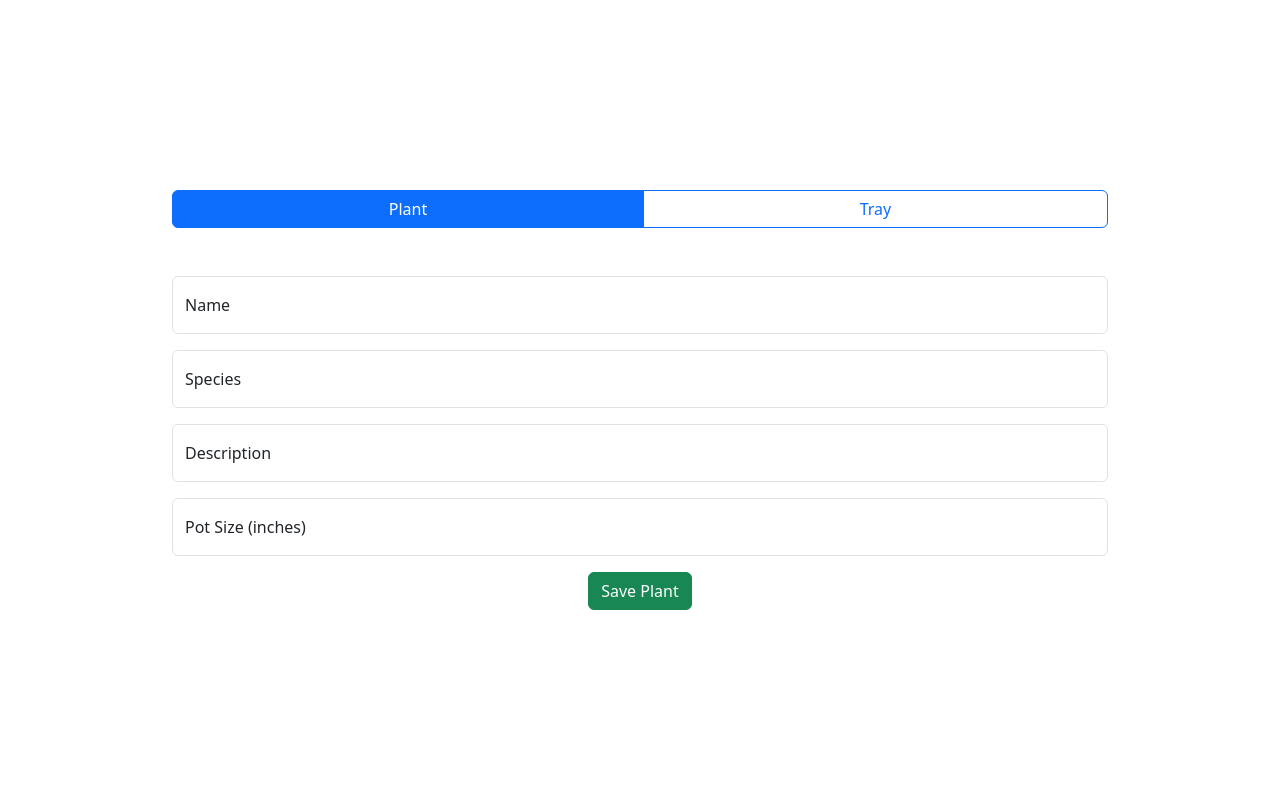
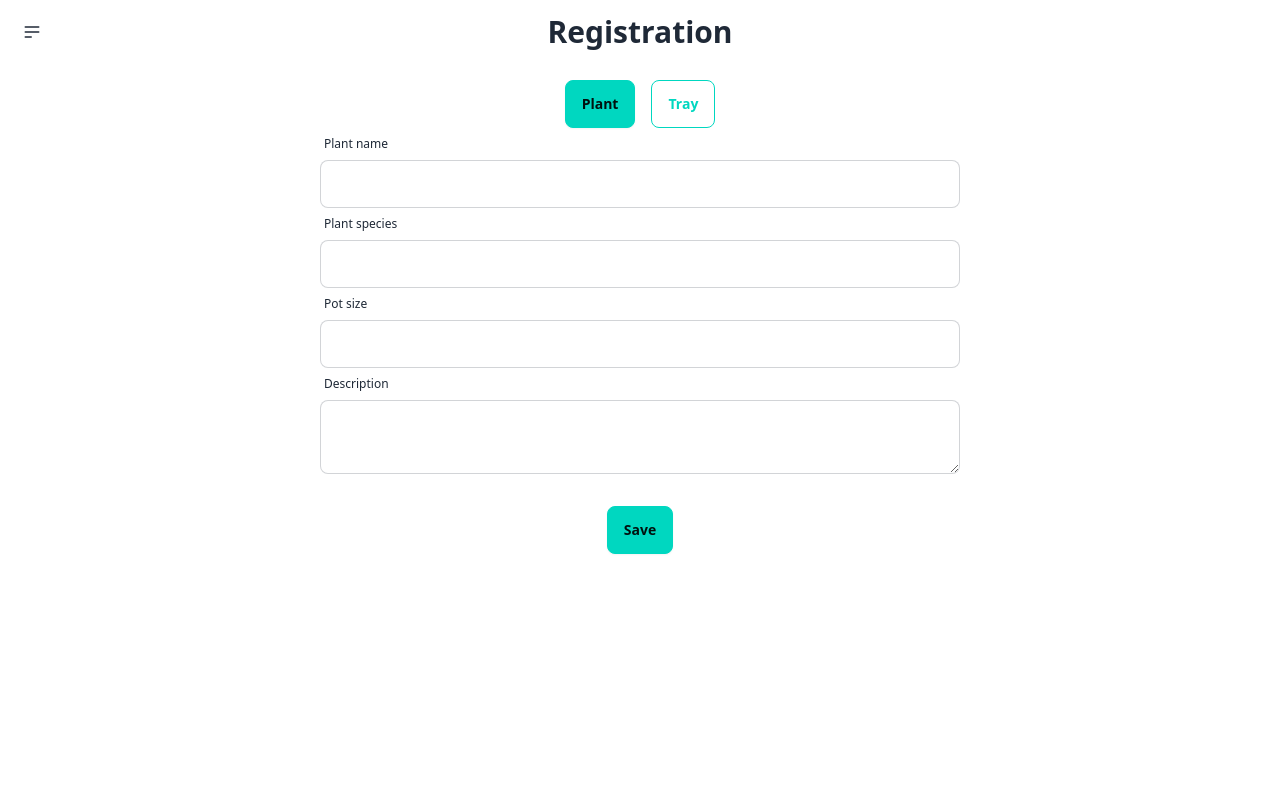
Before and after one commit to jamedeus/plant-tracker, a Django app: template backend/plant_tracker/templates/plant_tracker/register.html in a window 1280 px wide. Run offline with Django 5.2, Linux system fonts and the light colour scheme; the template is opened without the code that fills it, so the values that code supplies are empty; style sheets or scripts are compiled from the project's sources.

Commit message:
Add registration template
Placeholder interface fully ported to react

```diff
--- a/backend/plant_tracker/templates/plant_tracker/plant_details_form.html
+++ /dev/null
@@ -1,21 +0,0 @@
-<form id="plantDetailsForm" class="mx-auto w-100">
-    <div class="form-floating mb-3">
-        <input type="text" class="form-control" id="name" name="name" placeholder="Name">
-        <label for="name">Name</label>
-    </div>
-    <div class="form-floating mb-3">
-        <input type="text" class="form-control" id="species" name="species" placeholder="Species">
-        <label for="species">Species</label>
-    </div>
-    <div class="form-floating mb-3">
-        <input type="text" class="form-control" id="description" name="description" placeholder="Description">
-        <label for="description">Description</label>
-    </div>
-    <div class="form-floating mb-3">
-        <input type="number" class="form-control" id="pot_size" name="pot_size" placeholder="Pot size">
-        <label for="pot_size">Pot Size (inches)</label>
-    </div>
-    <div class="d-flex">
-        <button type="submit" class="btn btn-success mx-auto">Save Plant</button>
-    </div>
-</form>
--- a/backend/plant_tracker/templates/plant_tracker/register.html
+++ b/backend/plant_tracker/templates/plant_tracker/register.html
@@ -1,142 +1,16 @@
+{% load static %}
+
 <!DOCTYPE html>
 <html lang="en">
 <head>
     <title>Register New Plant</title>
     <meta charset="utf-8">
     <meta name="viewport" content="width=device-width, initial-scale=1">
-    <link rel="stylesheet" href="https://cdn.jsdelivr.net/npm/bootstrap@5.3.2/dist/css/bootstrap.min.css" integrity="sha384-T3c6CoIi6uLrA9TneNEoa7RxnatzjcDSCmG1MXxSR1GAsXEV/Dwwykc2MPK8M2HN" crossorigin="anonymous">
-    <script src="https://cdn.jsdelivr.net/npm/bootstrap@5.3.2/dist/js/bootstrap.bundle.min.js" integrity="sha384-C6RzsynM9kWDrMNeT87bh95OGNyZPhcTNXj1NW7RuBCsyN/o0jlpcV8Qyq46cDfL" crossorigin="anonymous"></script>
-    <style>
-        /* Limit width for readability on large screen sizes */
-        @media (min-width: 1200px) {
-            .container {
-                width: 960px;
-            }
-        }
-    </style>
 </head>
+
 <body>
-    <div class="container d-flex flex-column justify-content-center vh-100">
-        <div class="btn-group mb-5" role="group" aria-label="Plant or tray">
-            <input type="radio" class="btn-check" name="addPlant" id="addPlant" autocomplete="off" checked>
-            <label class="btn btn-outline-primary" for="addPlant">Plant</label>
-
-            <input type="radio" class="btn-check" name="addTray" id="addTray" autocomplete="off">
-            <label class="btn btn-outline-primary" for="addTray">Tray</label>
-        </div>
-        {% include "plant_tracker/plant_details_form.html" %}
-        {% include "plant_tracker/tray_details_form.html" %}
-    </div>
-
+    <div id="root"></div>
     {{ new_id|json_script:"uuid" }}
-
-    <script>
-        // Parse plant UUID from django context
-        const plantUUID = JSON.parse(document.getElementById('uuid').textContent);
-
-        // Buttons toggle form type (plant or tray)
-        const addPlant = document.getElementById('addPlant');
-        const addTray = document.getElementById('addTray');
-
-        // Forms used to add plant or tray
-        const plantDetailsForm = document.getElementById('plantDetailsForm');
-        const trayDetailsForm = document.getElementById('trayDetailsForm');
-
-        trayDetailsForm.style.display = 'none';
-
-        addPlant.addEventListener('click', () => {
-            addTray.checked = false;
-            plantDetailsForm.style.display = 'block';
-            trayDetailsForm.style.display = 'none';
-        });
-
-        addTray.addEventListener('click', () => {
-            addPlant.checked = false;
-            trayDetailsForm.style.display = 'block';
-            plantDetailsForm.style.display = 'none';
-        });
-
-        // Takes name of cookie, returns cookie
-        function getCookie(name) {
-            let cookieValue = null;
-            if (document.cookie && document.cookie !== '') {
-                const cookies = document.cookie.split(';');
-                for (let i = 0; i < cookies.length; i++) {
-                    let cookie = cookies[i].trim();
-                    if (cookie.substring(0, name.length + 1) === (name + '=')) {
-                        cookieValue = decodeURIComponent(cookie.substring(name.length + 1));
-                        break;
-                    }
-                }
-            }
-            return cookieValue;
-        }
-
-        plantDetailsForm.addEventListener('submit', async function(e) {
-            e.preventDefault();
-
-            const data = new FormData(plantDetailsForm);
-            const payload = Object.fromEntries(data.entries());
-            payload.uuid = plantUUID;
-            payload.type = 'plant';
-            console.log(payload);
-
-            try {
-                const response = await fetch('/register', {
-                    method: 'POST',
-                    headers: {
-                        'Accept': 'application/json, text/plain, */*',
-                        'Content-Type': 'application/json',
-                        'X-CSRFToken': getCookie('csrftoken')
-                    },
-                    body: JSON.stringify(payload)
-                });
-
-                if (!response.ok) {
-                    throw new Error('Network response error');
-                } else if (response.redirected) {
-                    window.location.href = response.url;
-                } else {
-                    const responseData = await response.json();
-                    console.log(responseData);
-                }
-            } catch (error) {
-                console.error('Fetch error:', error);
-            }
-        });
-
-        trayDetailsForm.addEventListener('submit', async function(e) {
-            e.preventDefault();
-
-            const data = new FormData(trayDetailsForm);
-            const payload = Object.fromEntries(data.entries());
-            payload.uuid = plantUUID;
-            payload.type = 'tray';
-            console.log(payload);
-
-            try {
-                const response = await fetch('/register', {
-                    method: 'POST',
-                    headers: {
-                        'Accept': 'application/json, text/plain, */*',
-                        'Content-Type': 'application/json',
-                        'X-CSRFToken': getCookie('csrftoken')
-                    },
-                    body: JSON.stringify(payload)
-                });
-
-                if (!response.ok) {
-                    throw new Error('Network response error');
-                } else if (response.redirected) {
-                    window.location.href = response.url;
-                } else {
-                    const responseData = await response.json();
-                    console.log(responseData);
-                }
-            } catch (error) {
-                console.error('Fetch error:', error);
-            }
-        });
-    </script>
+    <script src="{% static 'plant_tracker/register.js' %}"></script>
 </body>
 </html>
--- a/backend/plant_tracker/templates/plant_tracker/tray_details_form.html
+++ /dev/null
@@ -1,13 +0,0 @@
-<form id="trayDetailsForm" class="mx-auto w-100">
-    <div class="form-floating mb-3">
-        <input type="text" class="form-control" id="name" name="name" placeholder="Name">
-        <label for="name">Name</label>
-    </div>
-    <div class="form-floating mb-3">
-        <input type="text" class="form-control" id="location" name="location" placeholder="Location">
-        <label for="location">Location</label>
-    </div>
-    <div class="d-flex">
-        <button type="submit" class="btn btn-success mx-auto">Save Tray</button>
-    </div>
-</form>
--- /dev/null
+++ b/src/pages/register/App.js
@@ -0,0 +1,125 @@
+import React, { useState, useEffect, useRef } from 'react';
+import Navbar from 'src/components/Navbar';
+import { sendPostRequest, parseDomContext } from 'src/util';
+import TrayDetails from 'src/forms/TrayDetails';
+import PlantDetails from 'src/forms/PlantDetails';
+
+function App() {
+    // Load context set by django template
+    const [newID, setNewID] = useState(() => {
+        return parseDomContext("uuid");
+    });
+
+    const overview = () => {
+        window.location.href = "/";
+    }
+
+    // State object to track which form is visible
+    const [plantForm, setPlantForm] = useState(true);
+
+    const submit = async () => {
+        // Parse all fields from visible form, add type param
+        let payload;
+        if (plantForm) {
+            payload = Object.fromEntries(
+                new FormData(document.getElementById('plantDetails'))
+            );
+            payload.type = 'plant';
+        } else {
+            payload = Object.fromEntries(
+                new FormData(document.getElementById('trayDetails'))
+            );
+            payload.type = 'tray';
+        }
+
+        // Add UUID, post to backend
+        payload.uuid = newID;
+        const response = await sendPostRequest('/register', payload)
+        if (!response.ok) {
+            throw new Error('Network response error');
+        } else if (response.redirected) {
+            window.location.href = response.url;
+        } else {
+            const responseData = await response.json();
+            console.log(responseData);
+        }
+    }
+
+    const Buttons = () => {
+        switch(plantForm) {
+            case(true):
+                return (
+                    <div className="mx-auto">
+                        <button
+                            className="btn btn-accent mr-2"
+                            onClick={() => setPlantForm(true)}
+                        >
+                            Plant
+                        </button>
+                        <button
+                            className="btn btn-accent btn-outline ml-2"
+                            onClick={() => setPlantForm(false)}
+                        >
+                            Tray
+                        </button>
+                    </div>
+                )
+            case(false):
+                return (
+                    <div className="mx-auto">
+                        <button
+                            className="btn btn-accent btn-outline mr-2"
+                            onClick={() => setPlantForm(true)}
+                        >
+                            Plant
+                        </button>
+                        <button
+                            className="btn btn-accent ml-2"
+                            onClick={() => setPlantForm(false)}
+                        >
+                            Tray
+                        </button>
+                    </div>
+                )
+        }
+    }
+
+    const Forms = () => {
+        switch(plantForm) {
+            case(true):
+                return <PlantDetails />
+            case(false):
+                return <TrayDetails />
+        }
+
+    }
+
+    return (
+        <div className="container flex flex-col mx-auto">
+            <Navbar
+                dropdownOptions={
+                    <li><a onClick={overview}>Overview</a></li>
+                }
+                title={
+                    <a className="btn btn-ghost text-3xl">Registration</a>
+                }
+            />
+
+            <div className="flex">
+                <Buttons />
+            </div>
+
+            <div className="w-1/2 mx-auto">
+                <Forms />
+            </div>
+
+            <div className="mx-auto mt-8">
+                <button className="btn btn-accent" onClick={submit}>
+                    Save
+                </button>
+            </div>
+        </div>
+    );
+}
+
+export default App;
--- /dev/null
+++ b/src/pages/register/index.js
@@ -0,0 +1,11 @@
+import React from 'react';
+import { createRoot } from 'react-dom/client';
+import App from './App';
+import 'src/main.css';
+
+
+const container = document.getElementById('root');
+const root = createRoot(container);
+root.render(
+    <App />
+);
--- a/webpack.config.js
+++ b/webpack.config.js
@@ -9,6 +9,7 @@ const isProduction = process.env.NODE_ENV == 'production';
 const config = {
     entry: {
         overview: './src/pages/overview/index.js',
+        register: './src/pages/register/index.js',
         manage_plant: './src/pages/manage_plant/index.js',
         manage_tray: './src/pages/manage_tray/index.js',
     },
```
